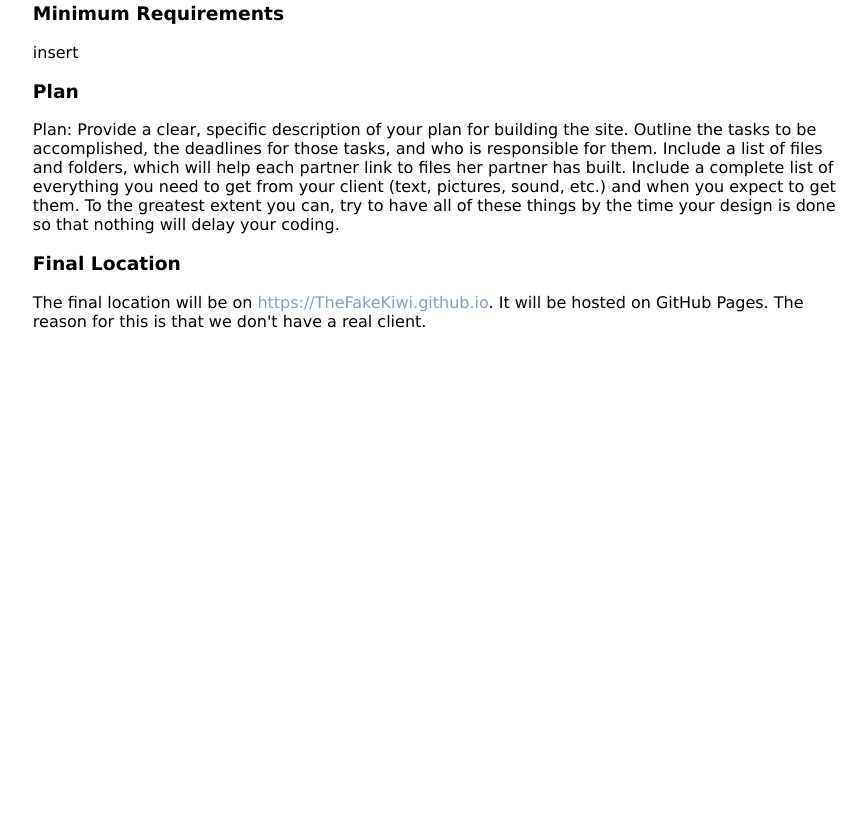
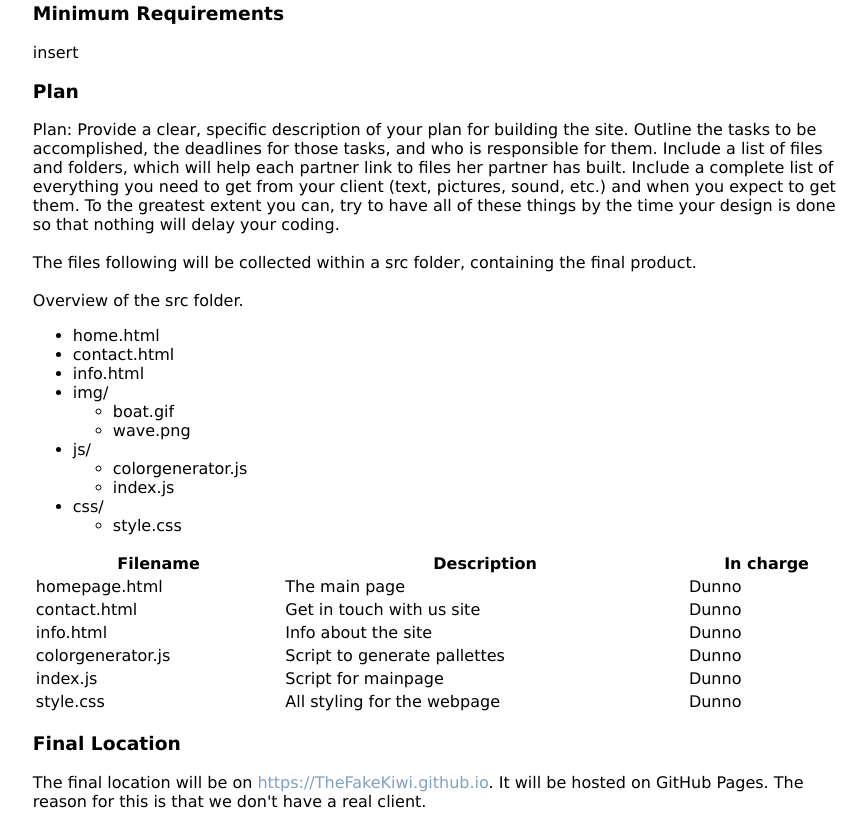
Before and after one commit to Ulvang01/WebTekProject, a website: page Documents/P2_design_27.html in a window 1280 px wide. Shown: the part 1118-1945 px from the top of the page, without its empty margins (200-1067 px from the left). Before the commit the page ends 1465 px from the top, so only its background shows below. Drawn offline with Linux system fonts and the light colour scheme.

Commit message:
List of folders and table with description

```diff
--- a/Documents/P2_design_27.html
+++ b/Documents/P2_design_27.html
@@ -103,7 +103,71 @@
                         partner has built. Include a complete list of everything you need to get from your
                         client (text, pictures, sound, etc.) and when you expect to get them. To the greatest
                         extent you can, try to have all of these things by the time your design is done so that
-                        nothing will delay your coding.
+                        nothing will delay your coding. <br><br>
+
+                        The files following will be collected within a src folder, containing the final product. <br><br>
+
+                        Overview of the src folder.
+                        <ul>
+                            <li>home.html</li>
+                            <li>contact.html</li>
+                            <li>info.html</li>
+                            <li>img/
+                                <ul>
+                                    <li>boat.gif</li>
+                                    <li>wave.png</li>
+                                </ul>
+                            </li>
+                            <li>js/
+                                <ul>
+                                    <li>colorgenerator.js</li>
+                                    <li>index.js</li>
+                                </ul>
+                            </li>
+                            <li>css/
+                                <ul>
+                                    <li>style.css</li>
+                                </ul>
+                            </li>
+                        </ul>
+                        <table style="width: 100%;">
+                            <tr>
+                                <th>Filename</th>
+                                <th>Description</th>
+                                <th>In charge</th>
+                            </tr>
+                            <tr>
+                                <td>homepage.html</td>
+                                <td>The main page</td>
+                                <td>Dunno</td>
+                            </tr>
+                            <tr>
+                                <td>contact.html</td>
+                                <td>Get in touch with us site</td>
+                                <td>Dunno</td>
+                            </tr>
+                            <tr>
+                                <td>info.html</td>
+                                <td>Info about the site</td>
+                                <td>Dunno</td>
+                            </tr>
+                            <tr>
+                                <td>colorgenerator.js</td>
+                                <td>Script to generate pallettes</td>
+                                <td>Dunno</td>
+                            </tr>
+                            <tr>
+                                <td>index.js</td>
+                                <td>Script for mainpage</td>
+                                <td>Dunno</td>
+                            </tr>
+                            <tr>
+                                <td>style.css</td>
+                                <td>All styling for the webpage</td>
+                                <td>Dunno</td>
+                            </tr>
+                        </table>
+
                     </p>
 
                 </div>
```
